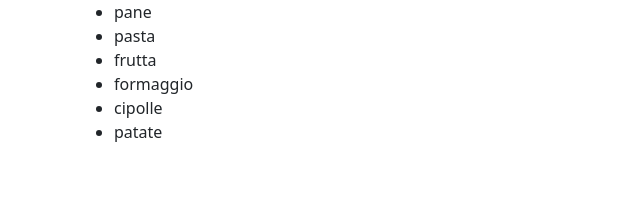
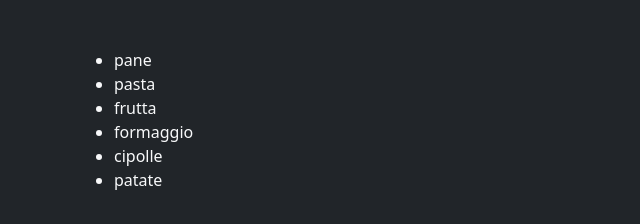
Before and after one commit to GiuseppeIndomenico/js-lista-spesa, a plain HTML site: page index.html in a window 1280 px wide. Shown: the whole page, without its empty margins (0-640 px from the left). Drawn offline with nearby package versions, Linux system fonts and the light colour scheme.

Commit message:
add fake bellurie

```diff
--- a/index.html
+++ b/index.html
@@ -13,9 +13,9 @@
 
 </head>
 
-<body>
+<body class="bg-dark text-light">
 
-    <div class="container">
+    <div class="container mt-5  ">
 
 
         <ul>
```
